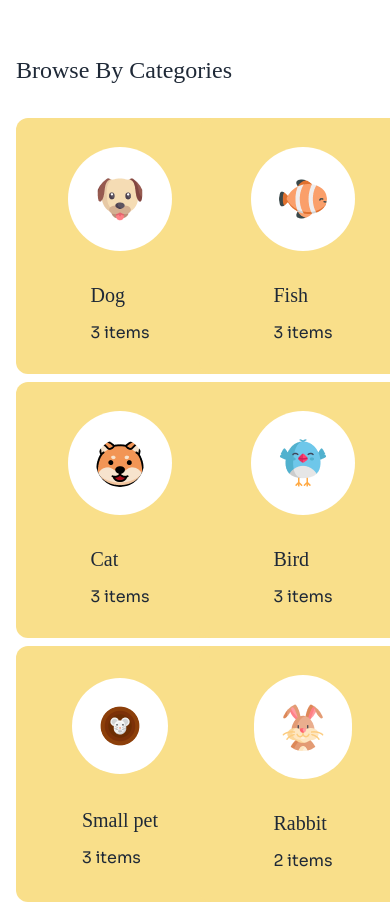
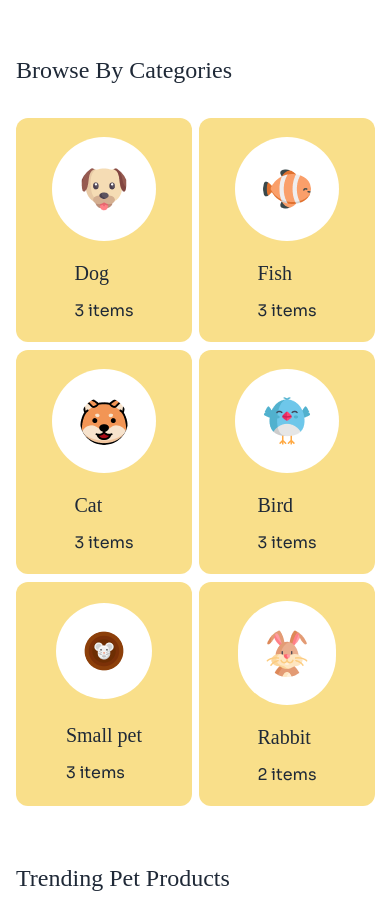
Before and after one commit to AkashAlways24/Pet-shop, a plain HTML site: page index.html in a window 390 px wide. Shown: the part 502-1407 px from the top of the page. Drawn offline with nearby package versions, Linux system fonts and the light colour scheme; a web font is replaced by a local one.

Commit message:
Categories cards responsive

```diff
--- a/index.html
+++ b/index.html
@@ -81,7 +81,7 @@ px-3 py-4 border-2  border-b-[#111111]
     Browse By Categories
   </h2>
   <div class="cateCards grid grid-cols-2 gap-2 lg:grid-cols-6 lg:gap-6">
-    <div class="careCard bg-secCol w-52 h-64 rounded-xl flex flex-col justify-evenly items-center">
+    <div class="careCard bg-secCol w-44 h-56 lg:w-52 lg:h-64 rounded-xl flex flex-col justify-evenly items-center">
       <div class="img">
         <img src="./c1-assets/dog-cartoon.png" alt="" class=" bg-white p-7 rounded-full">
       </div>
@@ -90,7 +90,7 @@ px-3 py-4 border-2  border-b-[#111111]
         <p class="text-base">3 items</p>
       </div>
     </div>
-    <div class="careCard bg-secCol w-52 h-64 rounded-xl
+    <div class="careCard bg-secCol w-44 h-56 lg:w-52 lg:h-64 rounded-xl
     flex flex-col justify-evenly items-center">
       <div class="img">
         <img src="./c1-assets/fish-cartoon.png" alt="" class=" bg-white p-7 rounded-full">
@@ -100,7 +100,7 @@ px-3 py-4 border-2  border-b-[#111111]
         <p class="text-base">3 items</p>
       </div>
     </div>
-    <div class="careCard bg-secCol w-52 h-64 rounded-xl flex flex-col justify-evenly items-center">
+    <div class="careCard bg-secCol w-44 h-56 lg:w-52 lg:h-64 rounded-xl flex flex-col justify-evenly items-center">
       <div class="img">
         <img src="./c1-assets/cat-cartoon.png" alt="" class=" bg-white p-7 rounded-full">
       </div>
@@ -109,7 +109,7 @@ px-3 py-4 border-2  border-b-[#111111]
         <p class="text-base">3 items</p>
       </div>
     </div>
-    <div class="careCard bg-secCol w-52 h-64 rounded-xl flex flex-col justify-evenly items-center">
+    <div class="careCard bg-secCol w-44 h-56 lg:w-52 lg:h-64 rounded-xl flex flex-col justify-evenly items-center">
       <div class="img">
         <img src="./c1-assets/bird-cartoon.png" alt="" class=" bg-white p-7 rounded-full">
       </div>
@@ -118,7 +118,7 @@ px-3 py-4 border-2  border-b-[#111111]
         <p class="text-base">3 items</p>
       </div>
     </div>
-    <div class="careCard bg-secCol w-52 h-64 rounded-xl flex flex-col justify-evenly items-center">
+    <div class="careCard bg-secCol w-44 h-56 lg:w-52 lg:h-64 rounded-xl flex flex-col justify-evenly items-center">
       <div class="img">
         <img src="./c1-assets/mouse-cartoon.png" alt="" class=" bg-white p-7 rounded-full">
       </div>
@@ -127,7 +127,7 @@ px-3 py-4 border-2  border-b-[#111111]
         <p class="text-base">3 items</p>
       </div>
     </div>
-    <div class="careCard bg-secCol w-52 h-64 rounded-xl flex flex-col justify-evenly items-center">
+    <div class="careCard bg-secCol w-44 h-56 lg:w-52 lg:h-64 rounded-xl flex flex-col justify-evenly items-center">
       <div class="img">
         <img src="./c1-assets/rabbit-cartoon.png" alt="" class=" bg-white p-7 rounded-full">
       </div>
```
